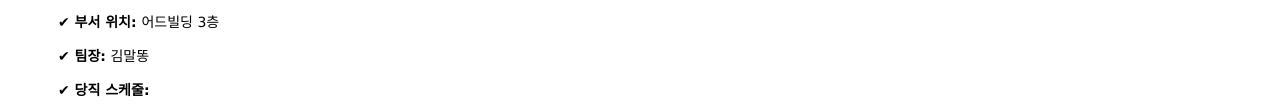
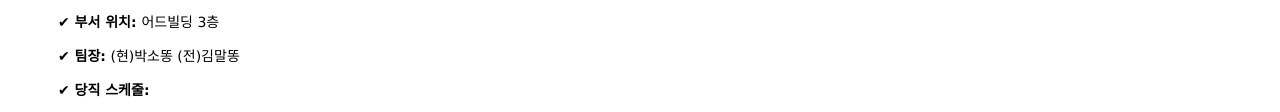
Before and after one commit to ssawwqdf/parkgit-ch3, a website: page public/index.html in a window 1280 px wide. Shown: the part 492-604 px from the top of the page. Drawn offline with Linux system fonts and the light colour scheme.

Commit message:
manager change

```diff
--- a/public/index.html
+++ b/public/index.html
@@ -12,7 +12,7 @@
   <p><span style="text-decoration: underline;">운영팀을 소개합니다</span></p>
   <p><strong>✔ 하는 일:&nbsp;</strong>회사 운영 전반에 관한 일을 지원</p>
   <p><strong>✔ 부서 위치: </strong>어드빌딩 3층</p>
-  <p><strong>✔ 팀장:</strong> 김말똥</p>
+  <p><strong>✔ 팀장:</strong> (현)박소똥 (전)김말똥</p>
   <p><strong>✔ 당직 스케줄:</strong></p>
   <table style="border-collapse: collapse; width: 100%; height: 72px;" border="1">
   <tbody>
```
